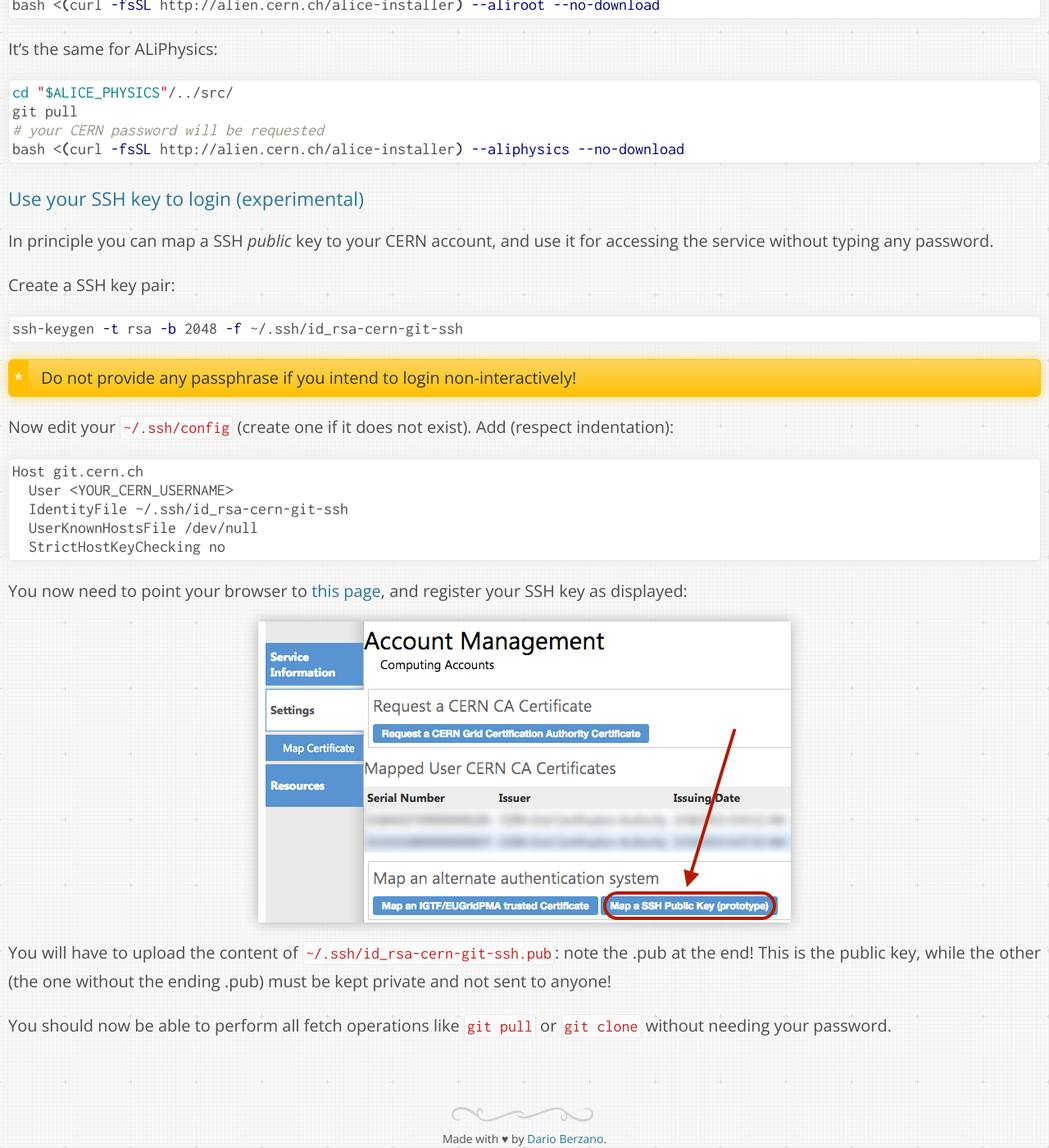
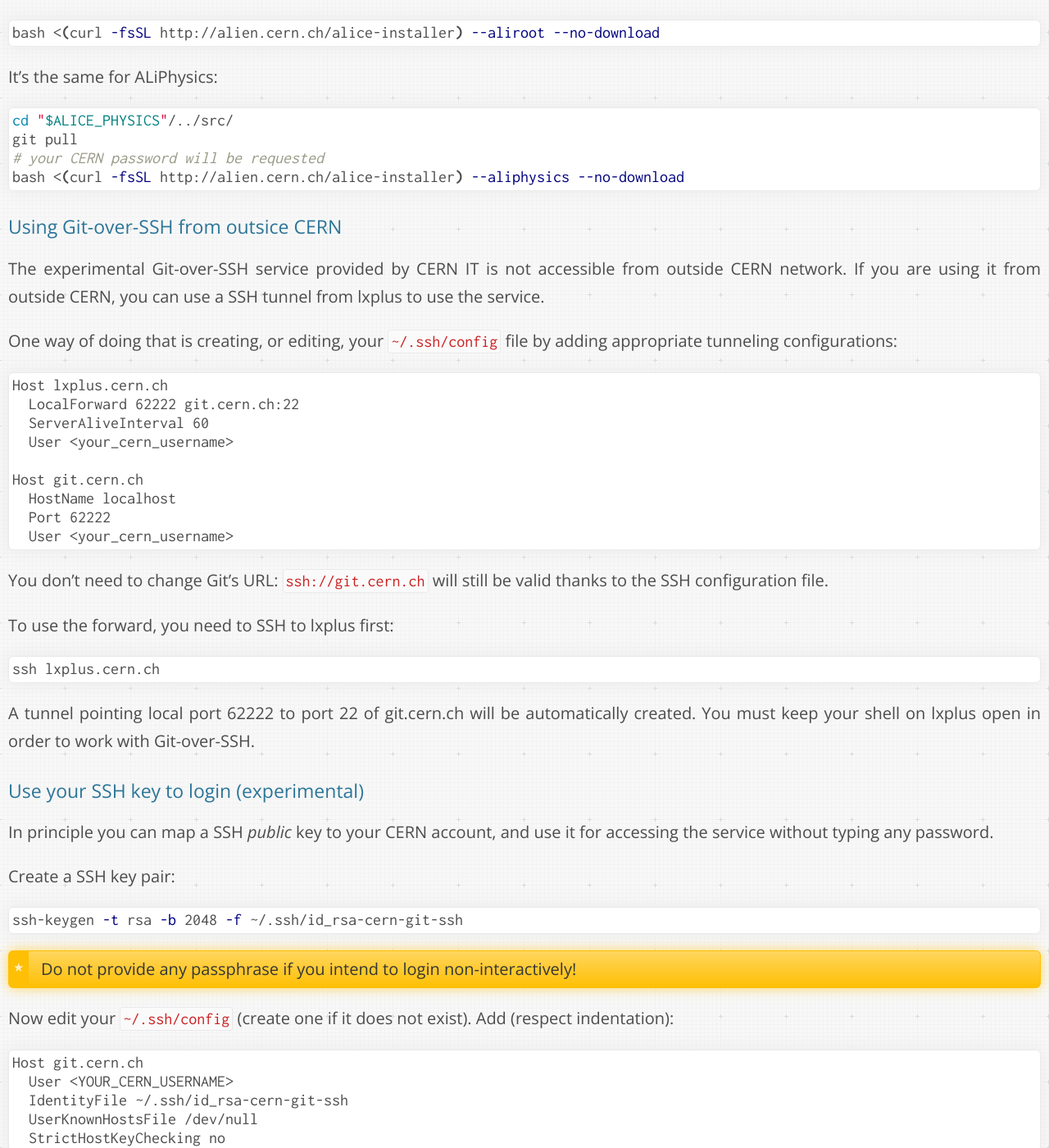
Before and after one commit to dberzano/dberzano.github.io, a Jekyll site: the page built from _posts/2015-03-17-alice-git-ssh.md, in a window 1280 px wide and 1400 px high, scrolled down 2441 px. Shown: the whole window at 82% size. Built offline with Jekyll 4.4.1, drawn with Linux system fonts in a browser that asks for light colours; Markdown is read by kramdown in place of the engine named in the settings; some of the changed text lies outside the part shown.

Commit message:
Post: Git-over-SSH: use with lxplus tunnel

````diff
--- a/_posts/2015-03-17-alice-git-ssh.md
+++ b/_posts/2015-03-17-alice-git-ssh.md
@@ -107,6 +107,41 @@
 ```
 
 
+### Using Git-over-SSH from outsice CERN
+
+The experimental Git-over-SSH service provided by CERN IT is not accessible from
+outside CERN network. If you are using it from outside CERN, you can use a SSH
+tunnel from lxplus to use the service.
+
+One way of doing that is creating, or editing, your `~/.ssh/config` file by
+adding appropriate tunneling configurations:
+
+```
+Host lxplus.cern.ch
+  LocalForward 62222 git.cern.ch:22
+  ServerAliveInterval 60
+  User <your_cern_username>
+
+Host git.cern.ch
+  HostName localhost
+  Port 62222
+  User <your_cern_username>
+```
+
+You don't need to change Git's URL: `ssh://git.cern.ch` will still be valid
+thanks to the SSH configuration file.
+
+To use the forward, you need to **SSH to lxplus first**:
+
+```bash
+ssh lxplus.cern.ch
+```
+
+A tunnel pointing local port 62222 to port 22 of git.cern.ch will be
+automatically created. You must keep your shell on lxplus open in order to work
+with Git-over-SSH.
+
+
 ### Use your SSH key to login (experimental)
 
 In principle you can map a SSH _public_ key to your CERN account, and use it for
````
